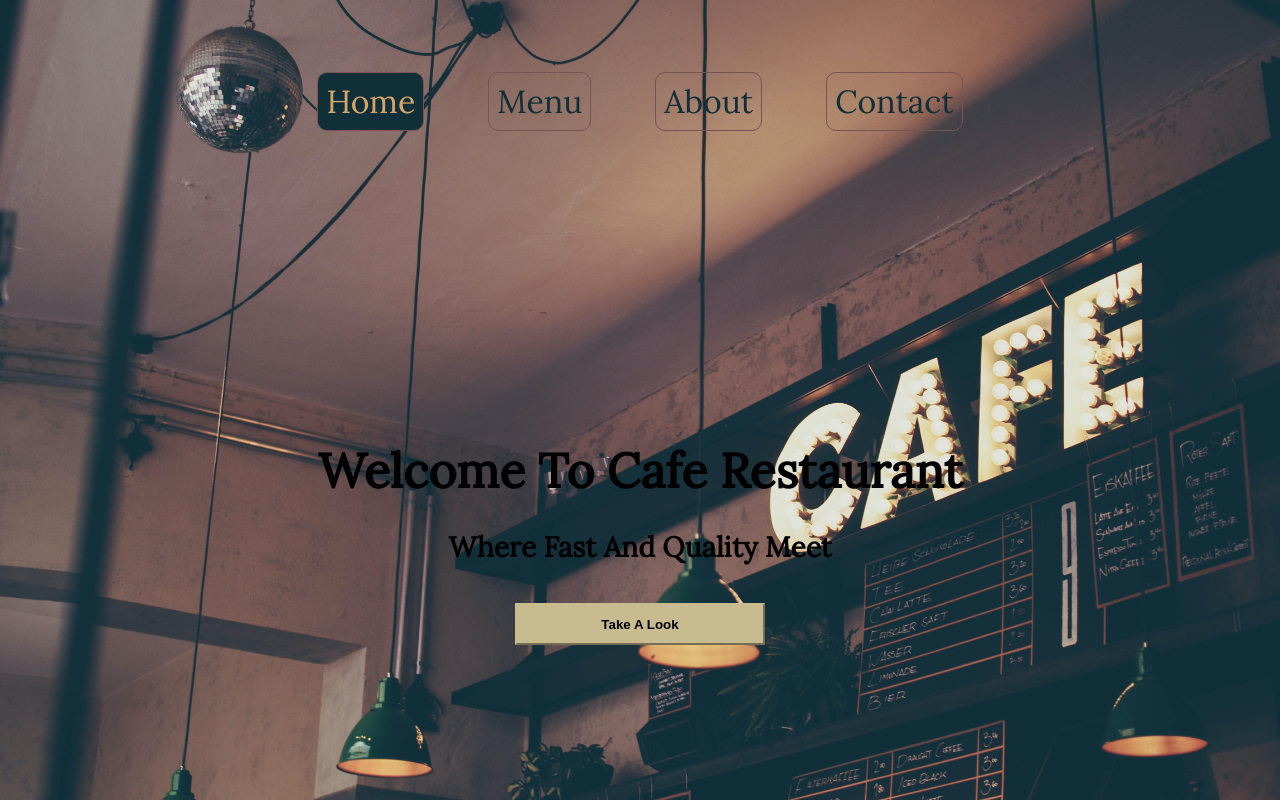
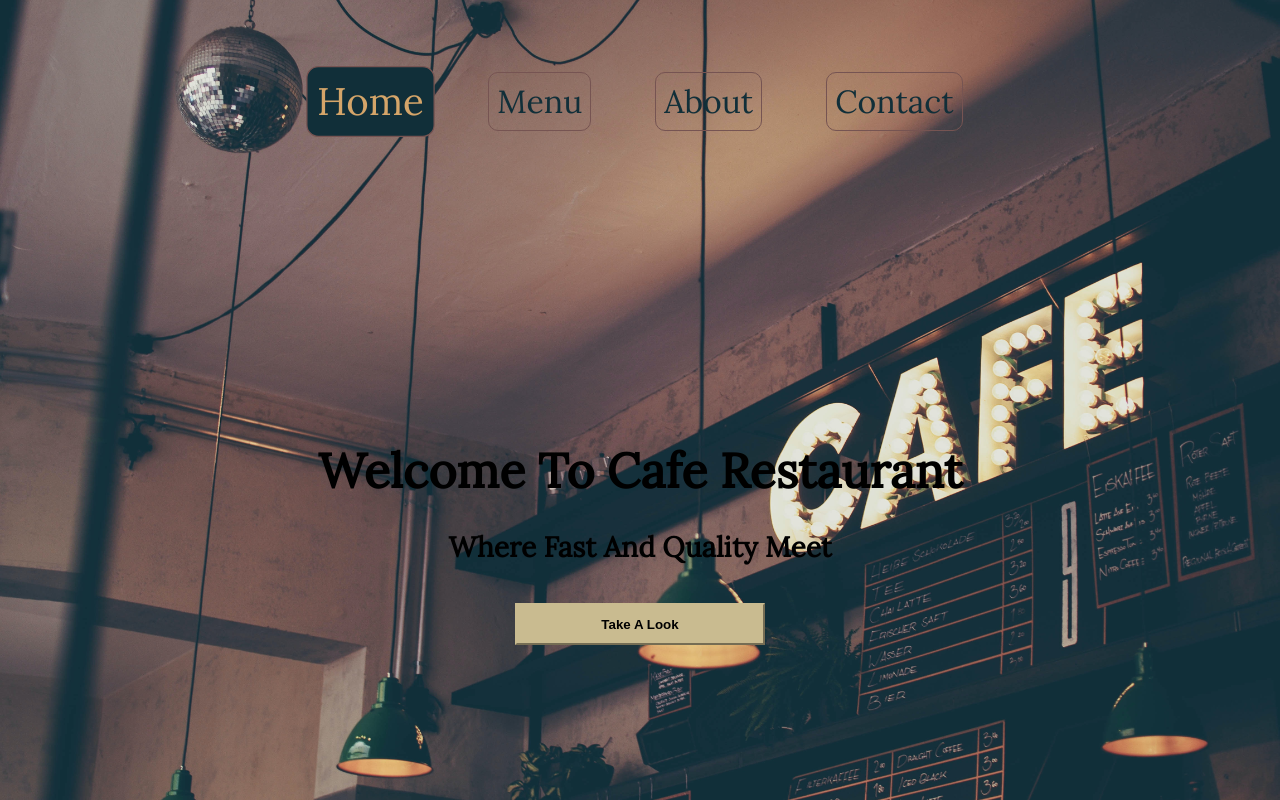
Before and after one commit to Kameleon21/Caffe-page, a website built with webpack: page src/template.html in a window 1280 px wide. In both pictures the pointer is over the element "Home". Shown: the top 800 px of the page. Built offline with nearby package versions, Linux system fonts and the light colour scheme.

Commit message:
added nav hover

```diff
--- a/src/style/main.css
+++ b/src/style/main.css
@@ -46,6 +46,11 @@ body {
   border: solid 1px var(--main-clr);
   padding: 0.5rem;
   border-radius: 10px;
+  transition: 5ms;
+}
+
+.header div:hover {
+  transform: scale(1.2);
 }
 
 /* main content */
```
